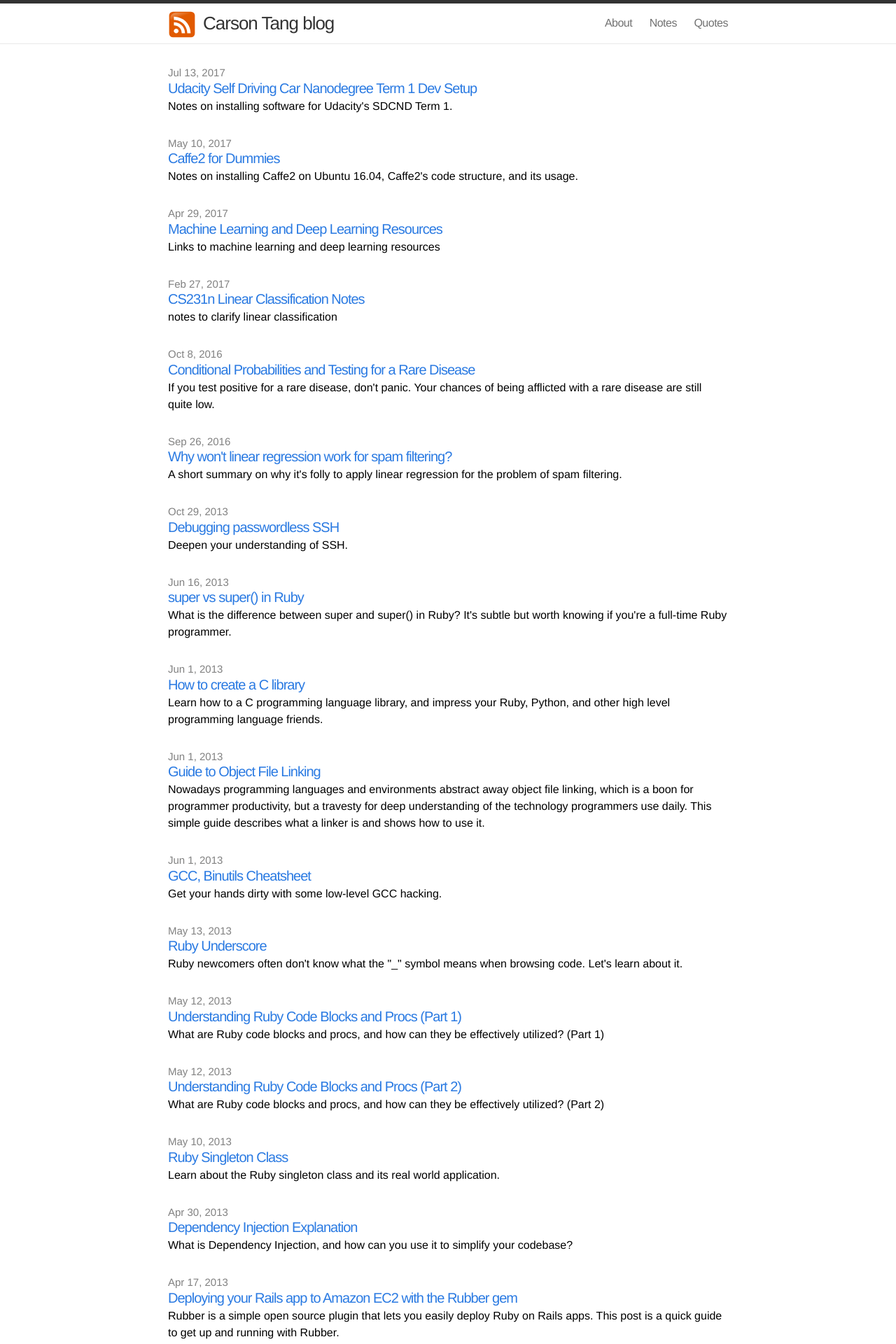
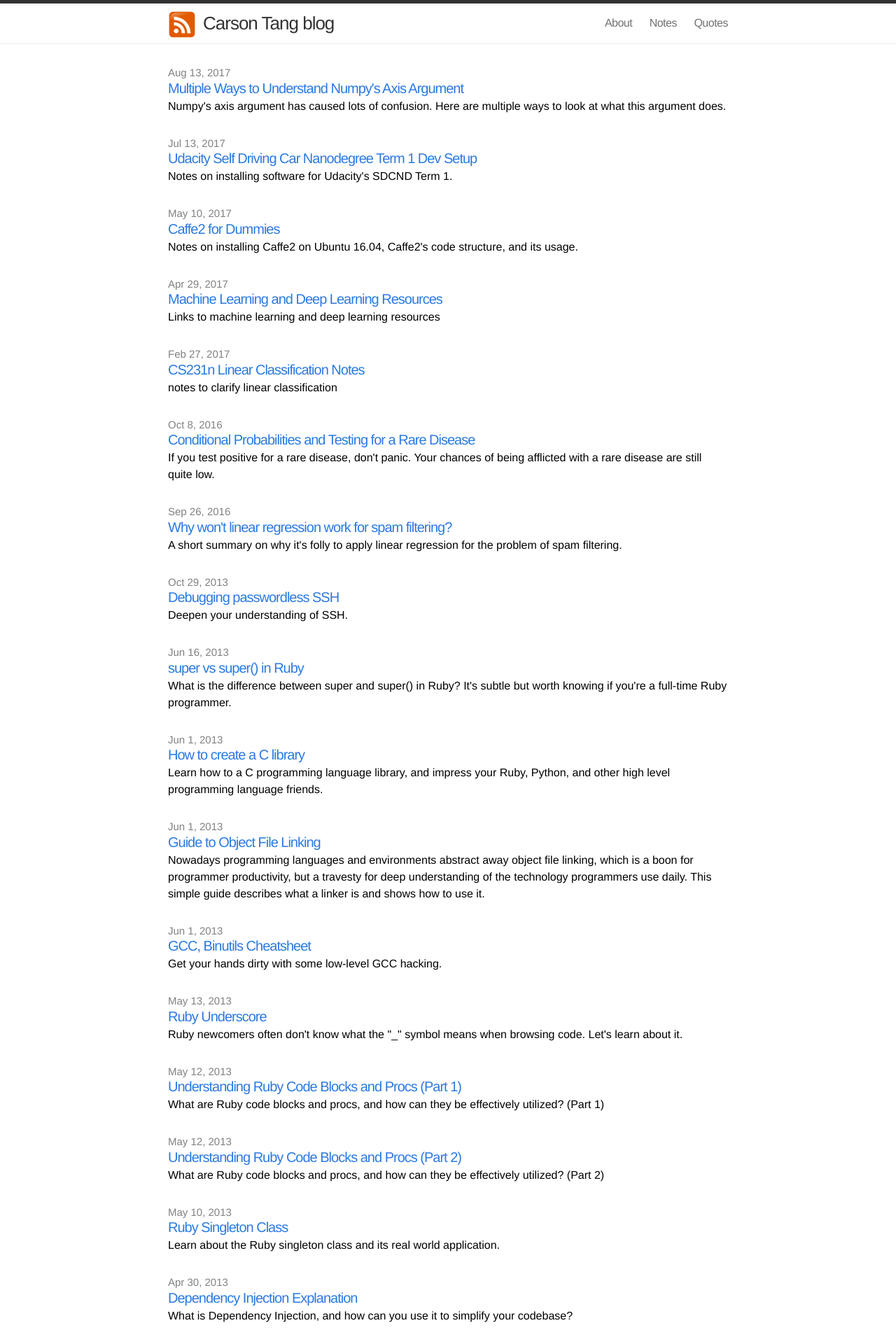
Before and after one commit to carsontang/carsontang.github.io, a Jekyll site: the page built from index.html, in a window 1280 px wide. Shown: the top 1920 px of the page at 70% size. Built offline with Jekyll 4.4.1, drawn with Linux system fonts in a browser that asks for light colours; part of the change alters nothing that is shown.

Commit message:
added blog post about numpy axis

```diff
--- /dev/null
+++ b/_posts/2017-08-13-multiple-ways-to-understand-numpy-axis-argument.md
@@ -0,0 +1,33 @@
+---
+layout: post
+title: Multiple Ways to Understand Numpy's Axis Argument
+excerpt: Numpy's axis argument has caused lots of confusion. Here are multiple ways to look at what this argument does.
+category: machine learning
+tags: [machine learning]
+---
+
+{% highlight python %}
+> import numpy as np
+> x = np.arange(24)
+> print(x.shape) # prints (24,)
+> x = x.reshape( (3,2,4) )
+> print(x.shape) # prints (3,2,4)
+> x
+array([[[ 0,  1,  2,  3],
+        [ 4,  5,  6,  7]],
+
+       [[ 8,  9, 10, 11],
+        [12, 13, 14, 15]],
+
+       [[16, 17, 18, 19],
+        [20, 21, 22, 23]]])
+{% endhighlight %}
+
+In the `numpy` array above, there are **3** axes. The first axis, `axis=0`, has a dimension of 3. The second, `axis=1`, has a dimension of 2. The third, `axis=2`, has a dimension of 4. When you specify `axis=0` as an argument to one of numpy's methods, you are telling numpy to **operate along this axis**.
+
+But what does it means to **operate along an axis**? As you can see from the diagram below, if we're operating along axis=0, simply visit 1 element at a time along this axis. In this case, we need to find the mean along axis=0, so we use the 3 elements we've gathered from visiting along axis=0 and find their mean.
+
+![Numpy axis explanation]({{ site.baseurl }}/assets/numpy_axis.png){:class="blog-diagram"}
+
+
+The other way to understand this is if you specify `axis=0`, you're telling numpy to make that axis disappear in the resulting numpy array. So if you start out with a `(3,2,4)` array, you want to get a `(2,4)` array. To do this, visualize that a `(3,2,4)` array is the same as **three (2,4)** arrays. Then combine all three of those `(2,4)` arrays with the specified operation. In the diagram above, the three arrays are combined to produce a mean.
--- a/css/main.css
+++ b/css/main.css
@@ -424,3 +424,7 @@ a:visited { color: #205caa; }
     margin: 0 0 15px; }
 
 }
+
+.blog-diagram {
+  max-width: 100%;
+}
```
Also changed, not shown: Gemfile.lock.
